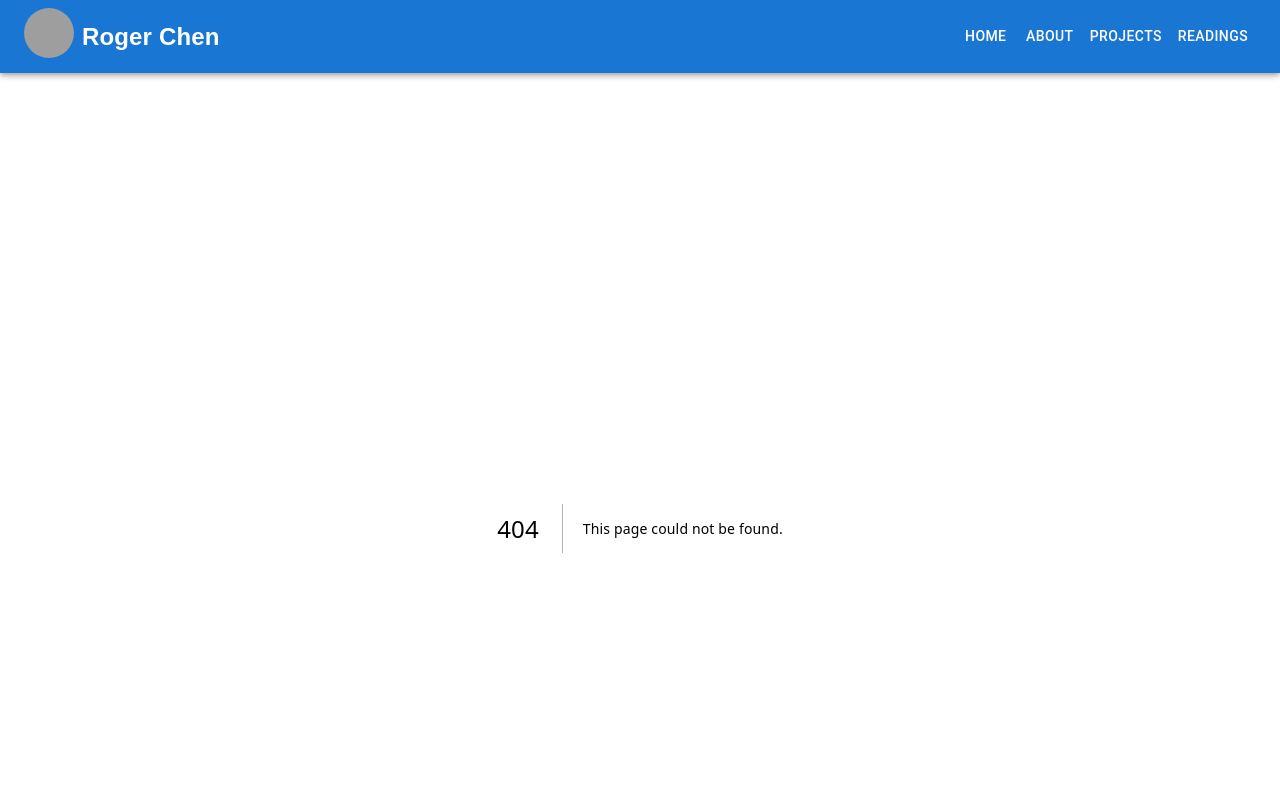
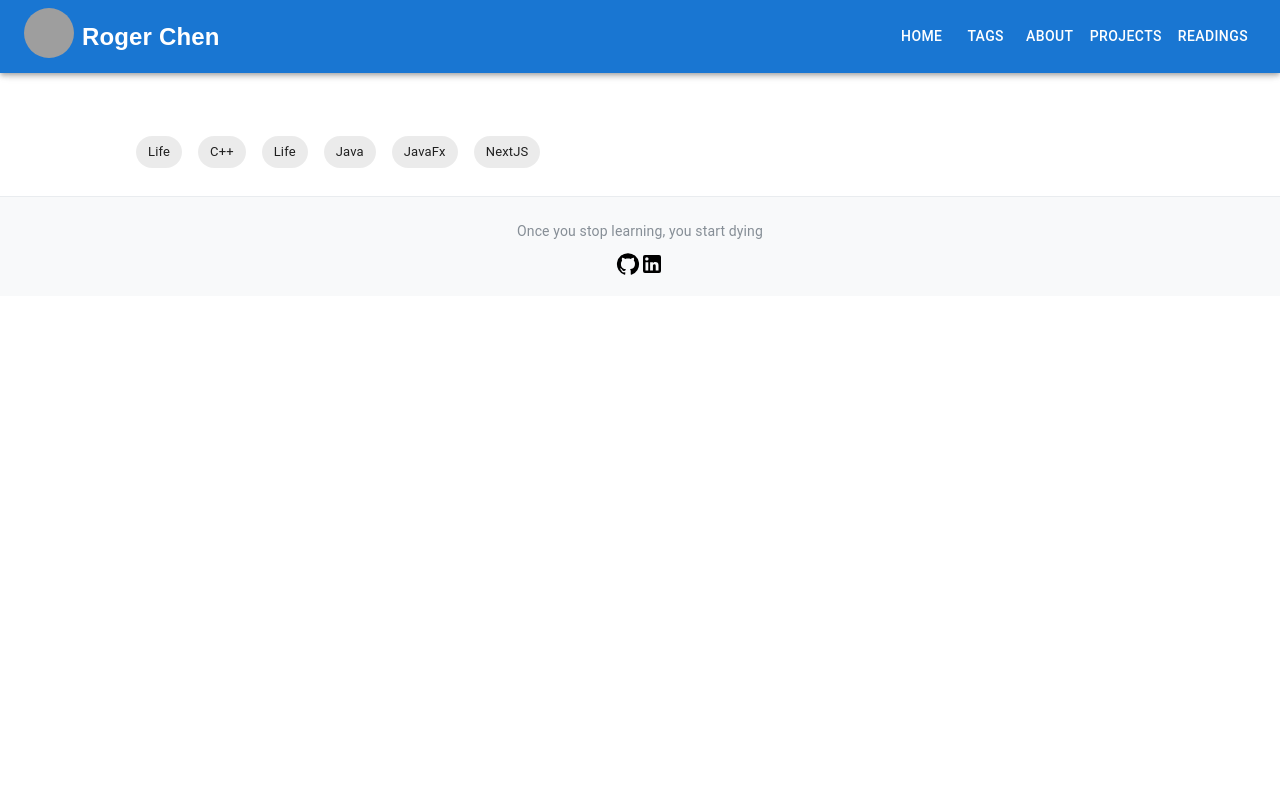
Before and after one commit to roger-mengqiu-chen/blog, a Next.js app: page /tag in a window 1280 px wide. Before the commit this address had no page. Shown: the top 800 px of the page. Built offline with nearby package versions, Linux system fonts and the light colour scheme; grey boxes are pictures that could not be loaded.

Commit message:
added tag section

```diff
--- /dev/null
+++ b/src/app/tag/page.tsx
@@ -0,0 +1,12 @@
+import TagCloud from '@/components/home/tag_cloud';
+
+
+const TagMainPage: React.FC = () => {
+  return (
+    <>
+      <TagCloud />
+    </>
+  );
+}
+
+export default TagMainPage;
--- a/src/components/header/header.tsx
+++ b/src/components/header/header.tsx
@@ -6,6 +6,7 @@ import { AppBar, Box, CssBaseline, Drawer, IconButton, List, ListItem, ListItemB
 import MenuIcon from '@mui/icons-material/Menu';
 import HomeIcon from '@mui/icons-material/Home';
 import InfoIcon from '@mui/icons-material/Info';
+import LocalOfferIcon from '@mui/icons-material/LocalOffer';
 import ConstructionIcon from '@mui/icons-material/Construction';
 import MenuBookIcon from '@mui/icons-material/MenuBook';
 import Brand from './brand';
@@ -13,6 +14,7 @@ import Brand from './brand';
 
 const navItems = [
   {icon: <HomeIcon />, item: 'Home', link: '/'},
+  {icon: <LocalOfferIcon />, item: 'Tags', link: '/tag'},
   {icon: <InfoIcon />, item: 'About', link: '/about'},
   {icon: <ConstructionIcon />, item: 'Projects', link: '/project'},
   {icon: <MenuBookIcon />, item: 'Readings', link: '/readings'}
--- /dev/null
+++ b/src/components/home/tag_cloud.module.css
@@ -0,0 +1,4 @@
+.tag {
+  margin: 0.5rem;
+  padding: 0.5rem;
+}
--- /dev/null
+++ b/src/components/home/tag_cloud.tsx
@@ -0,0 +1,22 @@
+import { getPostMetadata } from "@/utils/post_utils";
+import { Box, Chip } from '@mui/material';
+import styles from '@/components/home/tag_cloud.module.css';
+
+
+const TagCloud = () => {
+  const blog_posts = getPostMetadata("src/data/blog");
+  const project_posts = getPostMetadata("src/data/project");
+  const all_posts = blog_posts.concat(project_posts);
+  const tags = all_posts.map(post => post.tags).flat();
+  return (
+    <Box>
+      {tags.map((tag, index) => {
+        return (
+          <Chip key={index} className={styles.tag} label={tag} size="medium"/>
+        );
+      })}
+    </Box>
+  );
+}
+
+export default TagCloud;
```
Also changed, not shown: src/app/tag/[slug]/page.tsx (added).
